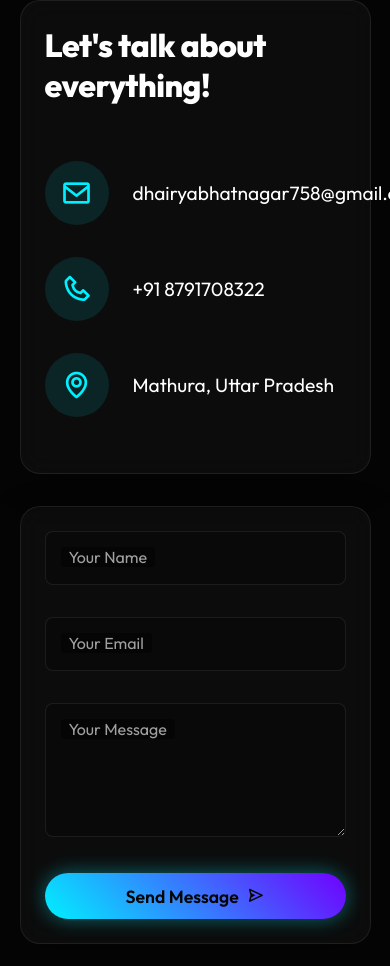
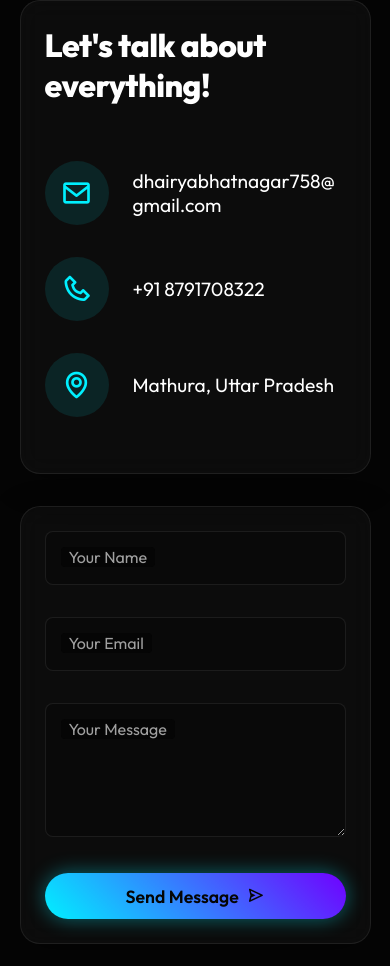
Before and after one commit to dhairyabh/PortFolio, a website: page index.html in a window 390 px wide. Shown: the part 4949-5915 px from the top of the page. Drawn offline with nearby package versions, Linux system fonts and the light colour scheme.

Commit message:
style: fix email overflow in contact section on mobile

```diff
--- a/style.css
+++ b/style.css
@@ -1015,6 +1015,8 @@ section {
 
 .info-item span {
     font-size: 1.2rem;
+    word-break: break-all;
+    overflow-wrap: break-word;
 }
 
 .input-group {
```
